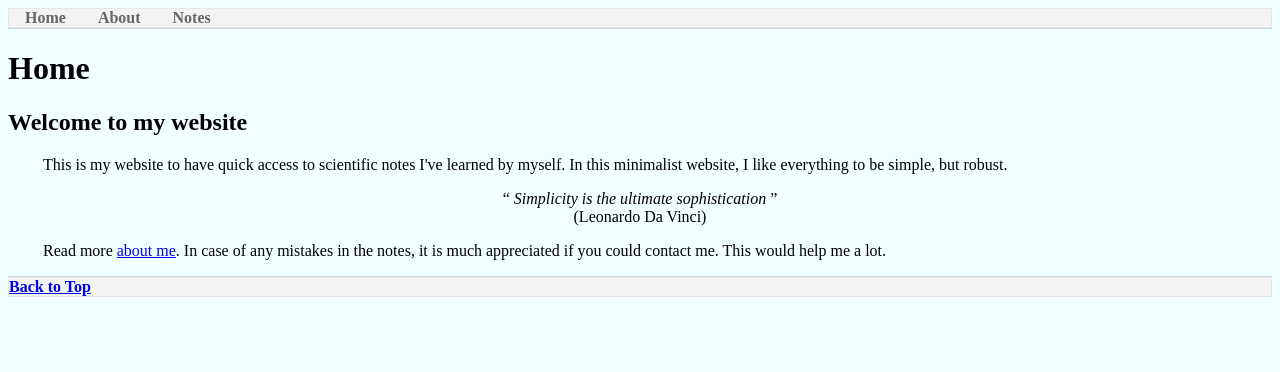
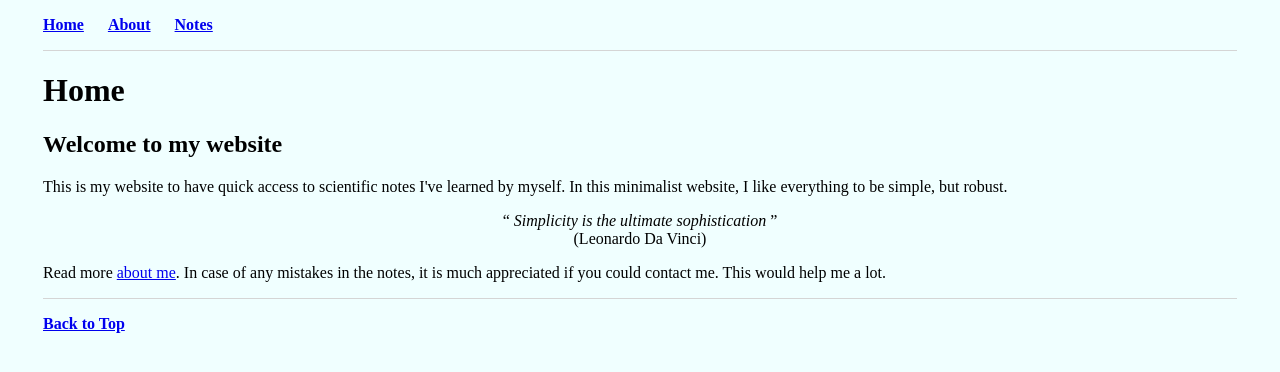
Before and after one commit to mrrezaie/mrrezaie.github.io, a Jekyll site: the page built from index.html, in a window 1280 px wide. Shown: the top 372 px of the page. Built offline with Jekyll 4.4.1, drawn with Linux system fonts in a browser that asks for light colours.

Commit message:
Update main.css

```diff
--- a/css/main.css
+++ b/css/main.css
@@ -1,13 +1,7 @@
 body {
     background: #f0ffff;
-    padding: 0px;
-}
-
-p {
     padding: 0px 35px 0px 35px;
 }
-
-
 
 nav ul, footer ul {
     padding: 0px;
@@ -17,7 +11,7 @@ nav ul, footer ul {
 
 nav ul li, footer ul li {
     display: inline;
-    margin-right: 0px;
+    margin-right: 20px;
 }
 
 footer {
@@ -27,34 +21,3 @@ footer {
 nav {
     border-bottom: 1px solid #d5d5d5;
 }
-
-
-
-
-ul {
-  list-style-type: none;
-  margin: 0;
-  padding: 0;
-  overflow: hidden;
-  border: 1px solid #e7e7e7;
-  background-color: #f3f3f3;
-  position: -webkit-sticky; /* Safari */
-  position: sticky;
-  top: 0;
-}
-
-li {
-  float: left;
-}
-
-li a {
-/*   display: block; */
-  color: #666;
-  text-align: center;
-  padding: 14px 16px;
-  text-decoration: none;
-}
-
-.active {
-  background-color: #04AA6D;
-}
```
